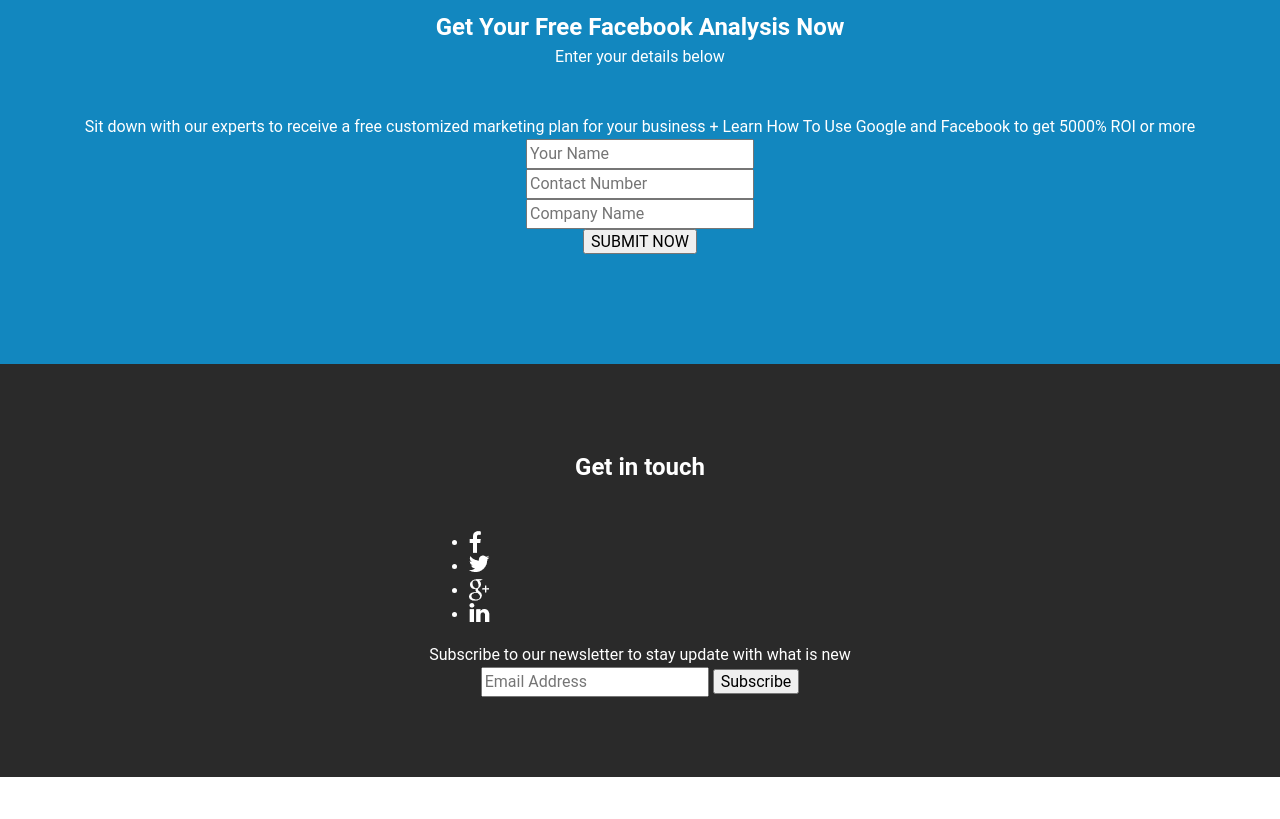
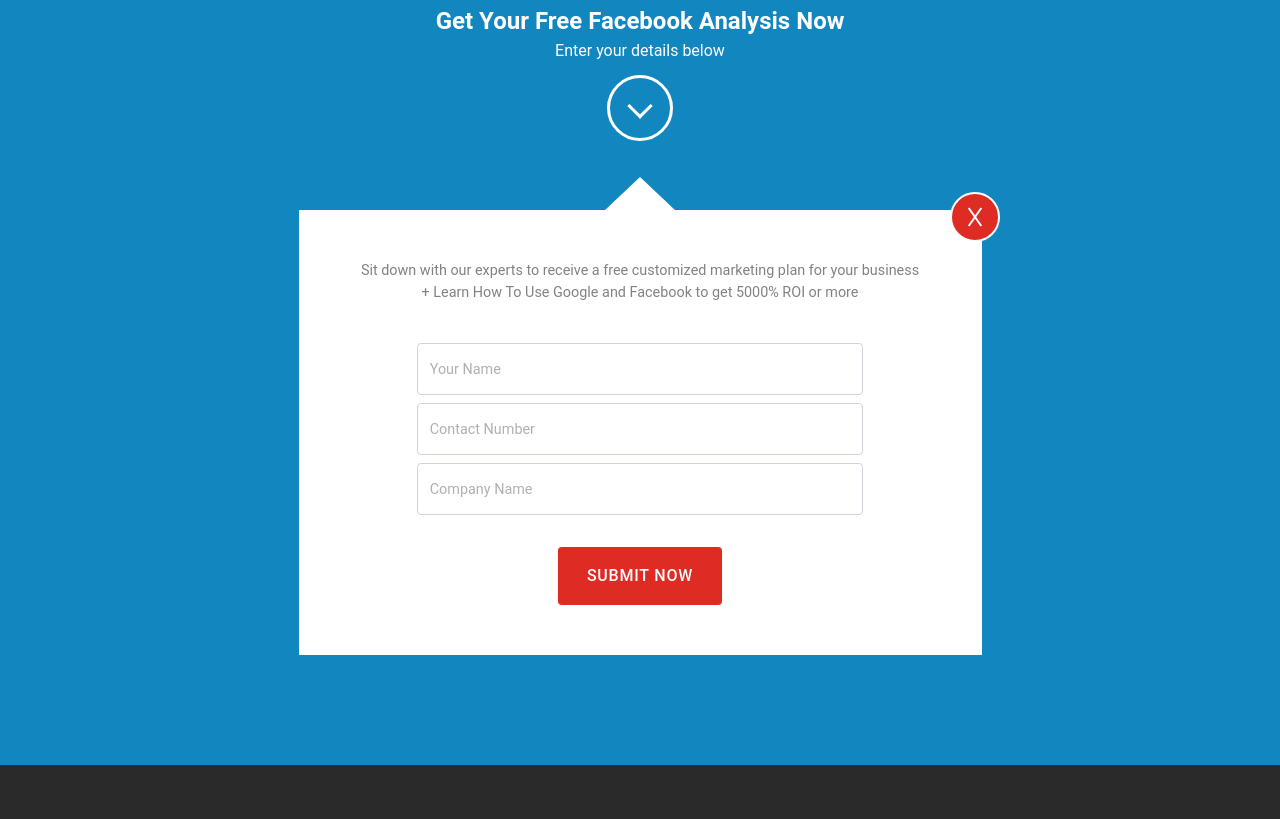
Before and after one commit to wu2on/Flexbox_Markup, a plain HTML site: page index.html in a window 1280 px wide. Shown: the part 941-1760 px from the top of the page. Drawn offline with Linux system fonts and the light colour scheme.

Commit message:
done middle task

```diff
--- a/index.html
+++ b/index.html
@@ -67,8 +67,10 @@
         <p class="subtitle">Enter your details below</p>
       </div>
       <div class="gg-chevron-down-o"></div>
+      <div class="rectangle"></div>
       <div class="form-container form-details">
-        <p class="subtitle">Sit down with our experts to receive a free customized marketing plan for your business +
+        <p class="subtitle">Sit down with our experts to receive a free customized marketing plan for your business
+          <br /> +
           Learn How To Use
           Google and Facebook to get 5000% ROI or more</p>
         <form class="form" action="" method="post">
@@ -86,7 +88,6 @@
           </div>
           <input class="btn btn-red" type="submit" value="SUBMIT NOW" />
         </form>
-        <div class="rectangle"></div>
         <div class="close-container">
           <div class="circle"></div>
           <div class="leftright"></div>
--- a/style.css
+++ b/style.css
@@ -89,12 +89,8 @@ select {
   width: 47px;
   height: 5px;
   border: 0;
-  margin: 12px  auto 0px;
+  margin: 12px  auto 40px;
   background-color: #fff;
-}
-
-.caption {
-  margin-bottom: 2.875rem;
 }
 
 .gallary {
@@ -103,15 +99,259 @@ select {
   justify-content: center;
 }
 
-/* @media (min-width: 1264px) {
+.card {
+  width: 16rem;
+  height: 16rem;
+}
+
+.project {
+  padding-top: 4rem;
+  background-color: #f35e59;
+}
+
+.card-image {
+  margin: auto;
+  margin-bottom: 1.5rem;
+}
+
+.image {
+  height: 100%;
+  object-fit: cover;
+}
+.container {
+  text-align: -webkit-center;
+}
+
+.gg-chevron-down-o {
+  box-sizing: border-box;
+  position: relative;
+  display: block;
+  transform: scale(var(--ggs,1));
+  width: 66px;
+  height: 66px;
+  margin-top: .75rem;
+  border: 3px solid;
+  border-radius: 100px
+ }
+
+ .gg-chevron-down-o::after {
+  content: "";
+  display: block;
+  box-sizing: border-box;
+  position: absolute;
+  width: 18px;
+  height: 18px;
+  border-bottom: 3px solid;
+  border-right: 3px solid;
+  transform: rotate(45deg);
+  left: 21px;
+  top: 19px
+ }
+
+ .rectangle {
+   width: 1rem;
+  margin-bottom: -1px;
+  border: 36px solid transparent;
+  border-bottom: 34px solid white;
+ }
+
+ .form-details {
+   position: relative;
+   font-size: .90rem;
+   padding: 3.125rem 3.9rem;
+   background-color: #fff;
+ }
+
+ .form-details p {
+  margin-bottom: 2.5rem;
+ }
+ .form-container .subtitle {
+   color: #828282;
+ }
+
+ .form-group {
+  margin-bottom: .50rem;
+ }
+
+ .form-control {
+  display: block;
+  padding: .81rem .75rem;
+  width: 80%;
+  font-size: 1rem;
+  line-height: 1.5;
+  color: #a5a5a5;
+  background-color: #fff;
+  background-clip: padding-box;
+  border: 1px solid #ced4da;
+  border-radius: .25rem;
+  transition: border-color .15s ease-in-out,box-shadow .15s ease-in-out;
+ }
+
+ .bggray .container {
+   width: 681px;
+ }
+
+ .form-control::placeholder {
+   font-size: .90rem;
+   color: #b0b0b0;
+ }
+
+ .form-container div:last-of-type {
+   margin-bottom: 2rem;
+ }
+
+ .form-control:focus {
+  color: #495057;
+  background-color: #fff;
+  border-color: #1187bf;
+  outline: 0;
+  box-shadow: 0 0 0 0.1rem rgb(0 123 255 / 25%);
+}
+
+.btn {
+  color: #fff;
+  display: inline-block;
+  font-weight:500;
+  letter-spacing: .05rem;
+  text-align: center;
+  white-space: nowrap;
+  vertical-align: middle;
+  -webkit-user-select: none;
+  -moz-user-select: none;
+  -ms-user-select: none;
+  user-select: none;
+  border: 1px solid transparent;
+  padding: 1rem 1.75rem;
+  font-size: 1rem;
+  line-height: 1.5;
+  border-radius: .20rem;
+  transition: color .15s ease-in-out,background-color .15s ease-in-out,border-color .15s ease-in-out,box-shadow .15s ease-in-out;
+}
+
+.btn-red {
+  background-color: #de2b24;
+  border-color: #de2b24;
+}
+
+.btn-red:hover {
+  background-color: #c82333;
+  border-color: #bd2130;
+}
+
+.bth-gray {
+  padding: .80rem 2rem;
+  border: 2px solid #515151;
+  background-color: #2a2a2a;
+  border-color: #515151;
+}
+
+.bth-gray:hover {
+  padding: .80rem 2rem;
+  border: 2px solid #515151;
+  background-color: #515151;
+  border-color: #515151;
+}
+
+.close-container{
+  top: -18px;
+  right: -32px;
+  position: absolute;
+  width: 50px;
+  height: 50px;
+  cursor: pointer;
+}
+
+.leftright{
+  height: 2px;
+  width: 22px;
+  position: absolute;
+  margin-top: 24px;
+  background-color: #ffffff;
+  transform: rotate(55deg);
+  transition: all .3s ease-in;
+}
+
+.rightleft{
+  height: 2px;
+  width: 22px;
+  position: absolute;
+  margin-top: 24px;
+  background-color: #ffffff;
+  transform: rotate(-55deg);
+  transition: all .3s ease-in;
+}
+
+.circle {
+  left: -14px;
+  position: absolute;
+  display: block;
+  transform: scale(var(--ggs,1));
+  width: 50px;
+  height: 50px;
+  border: 2px solid;
+  border-radius: 100px;
+  background-color: #de2b24;
+}
+
+.close-container:hover .leftright{
+  transform: rotate(-55deg);
+  background-color: #7e0008;
+}
+.close-container:hover .rightleft{
+  transform: rotate(55deg);
+  background-color: #7e0008;
+}
+
+.social-links ul li {
+  display: inline-block;
+  width: 50px;
+  height: 50px;
+  margin-right: 16px;
+  border: 2px solid #515151;
+  border-radius: 3px;
+}
+
+.social-links ul li:first-child {
+  border: 2px solid #dd2b23;
+}
+
+.social-links ul li img {
+  padding-top: 13px;
+  margin: auto;
+}
+
+.subscribe-subtitle {
+  font-size: .90rem;
+  font-weight: 100;
+  margin-bottom: 1.5rem;
+  color: #cecece;
+}
+
+.form-control-gray {
+  width: 100%;
+  margin-bottom: 1.5rem;
+  background-color: #515151;
+  border: none;
+}
+
+footer {
+  padding: 1.5rem 0;
+  text-align: center;
+  font-size: .90rem;
+  font-weight: 100;
+  color: #cecece;
+  background-color: #515151;
+}
+
+@media (min-width: 1279px) {
   .gallary {
-    padding: 0 120px;
+    padding: 0 128px;
   }
 }
 
 @media (max-width: 1023px) {
   .gallary {
-    padding: 0 15%;
+    padding: 0 128px;
   }
 }
 
@@ -119,23 +359,17 @@ select {
   .gallary {
     padding: 0;
   }
-} */
-
-
-.card {
-  width: 16rem;
-  height: 16rem;
+  .form-details {
+    padding: 3.125rem 1rem;
+  }
+  .bggray .container {
+    width: auto;
+    padding: 0 1rem;
+  }
 }
 
-.card-image {
-  margin: auto;
+@media (max-width: 660px) {
+  .close-container {
+    display: none;
+  }
 }
-
-.project {
-  background-color: #f35e59;
-}
-
-.image {
-  height: 100%;
-  object-fit: cover;
-}
```
